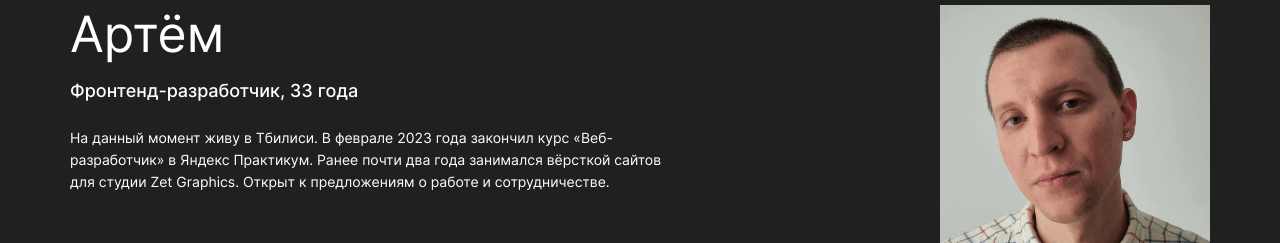
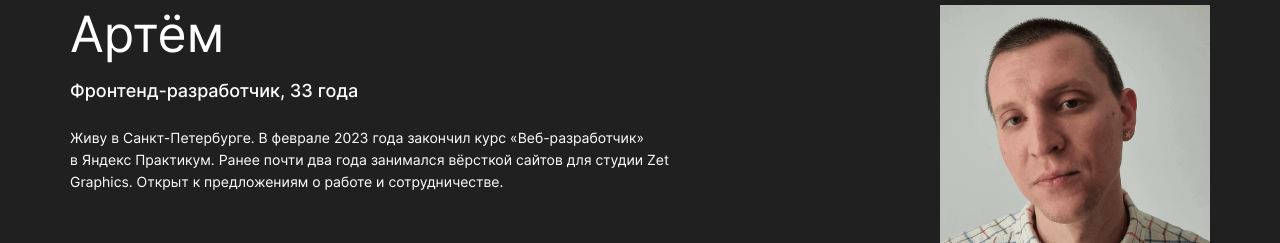
Before and after one commit to Panfil0k/movies-explorer-frontend, a React (Create React App) app: page / in a window 1280 px wide. Shown: the part 2080-2323 px from the top of the page. Built offline with nearby package versions, Linux system fonts and the light colour scheme.

Commit message:
fix location

```diff
--- a/src/components/Main/AboutMe/AboutMe.js
+++ b/src/components/Main/AboutMe/AboutMe.js
@@ -13,7 +13,7 @@ function AboutMe() {
           <article className='about-me__info'>
             <h3 className='about-me__name'>Артём</h3>
             <p className='about-me__status'>Фронтенд-разработчик, 33&nbsp;года</p>
-            <p className='about-me__text'>На&nbsp;данный момент живу в&nbsp;Тбилиси. В&nbsp;феврале 2023 года закончил курс &laquo;Веб-разработчик&raquo; в&nbsp;Яндекс Практикум. Ранее почти два года занимался вёрсткой сайтов для студии Zet Graphics. Открыт к&nbsp;предложениям о&nbsp;работе и&nbsp;сотрудничестве.</p>
+            <p className='about-me__text'>Живу в&nbsp;Санкт-Петербурге. В&nbsp;феврале 2023 года закончил курс &laquo;Веб-разработчик&raquo; в&nbsp;Яндекс Практикум. Ранее почти два года занимался вёрсткой сайтов для студии Zet Graphics. Открыт к&nbsp;предложениям о&nbsp;работе и&nbsp;сотрудничестве.</p>
             <a className='about-me__link hovered' href='https://github.com/Panfil0k' target='_blank' rel='noopener noreferrer'>Github</a>
             <img src={photo} className='about-me__photo' alt='Артём Понамарчук' />
           </article>
```
